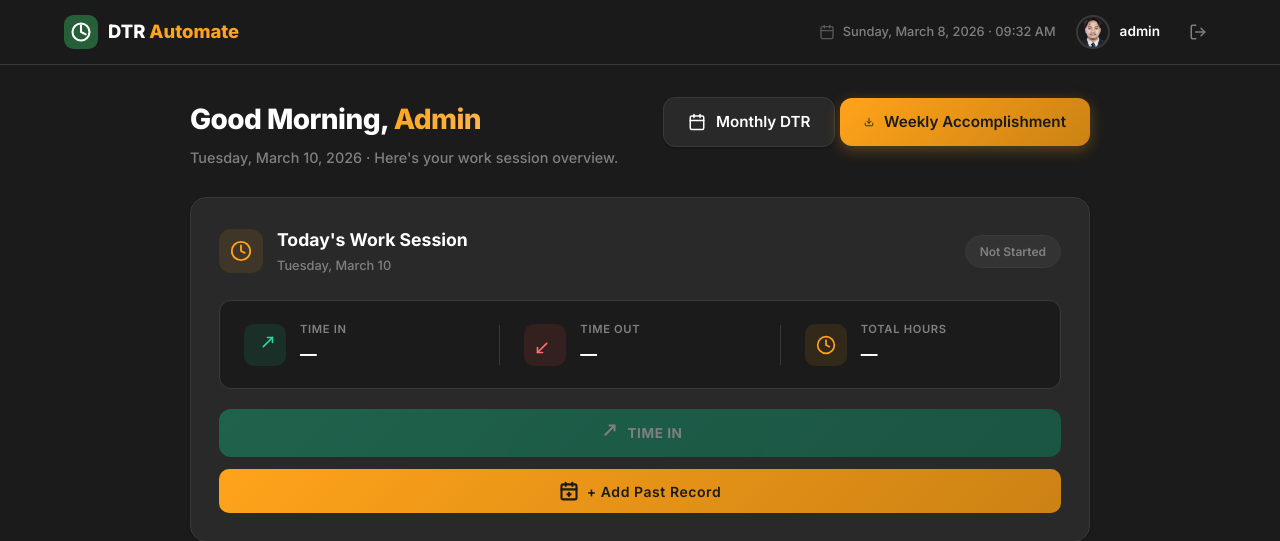
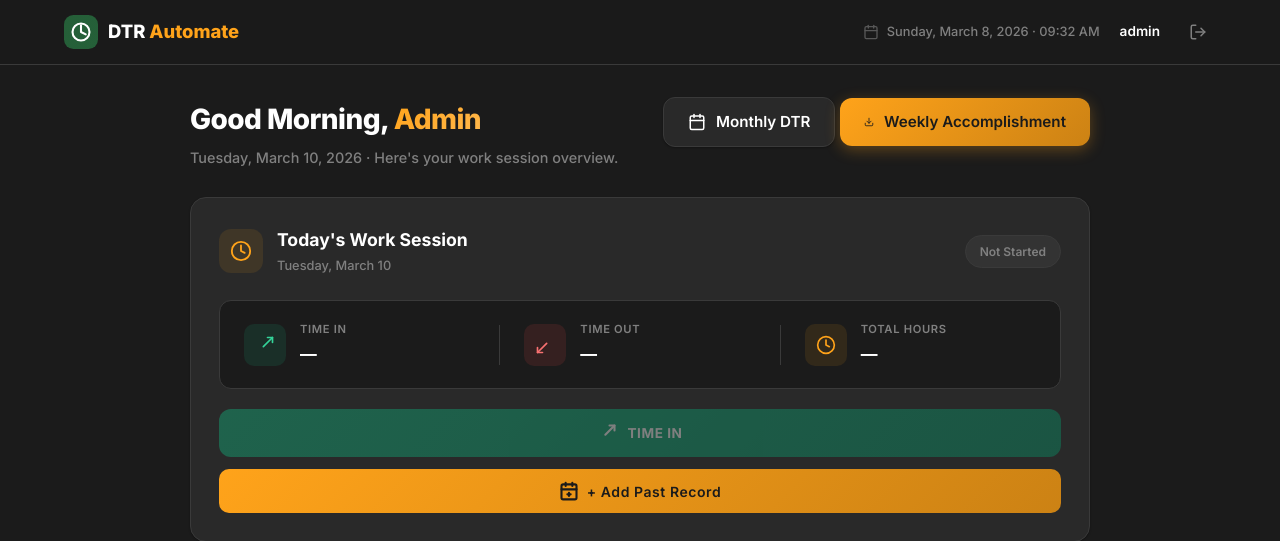
Before and after one commit to mesmarino-alt/DTR_project, a Flask app: page /dashboard in a window 1280 px wide. Shown: the top 541 px of the page. Run offline with Flask 3, Linux system fonts and the light colour scheme; a user stored in the database is signed in; data comes from the database, SQL or seed files in the repository.

Commit message:
removed profile photo

```diff
--- a/templates/dashboard.html
+++ b/templates/dashboard.html
@@ -37,7 +37,7 @@
                     <span>{{ now.strftime('%A, %B %d, %Y') }}</span>
                 </div>
                 <div class="dash-nav-user">
-                    <img src="{{ url_for('static', filename='images/edizon-removebg-preview.png') }}" alt="Profile Photo" class="dash-avatar-img">
+
                     <span class="dash-nav-username">{{ current_user.username }}</span>
                 </div>
                 <a href="{{ url_for('auth.logout') }}" class="dash-logout-btn" title="Logout">
```
